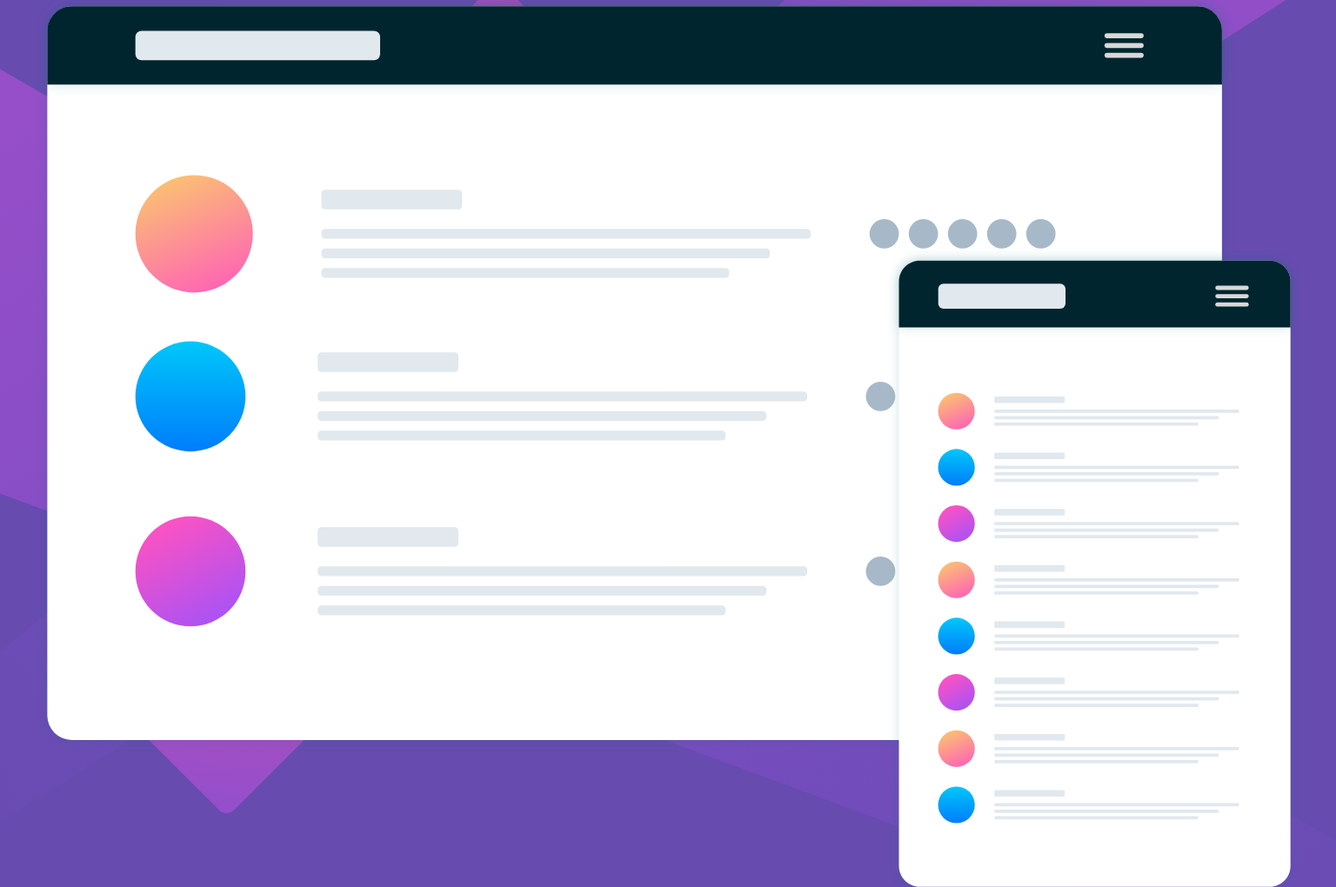
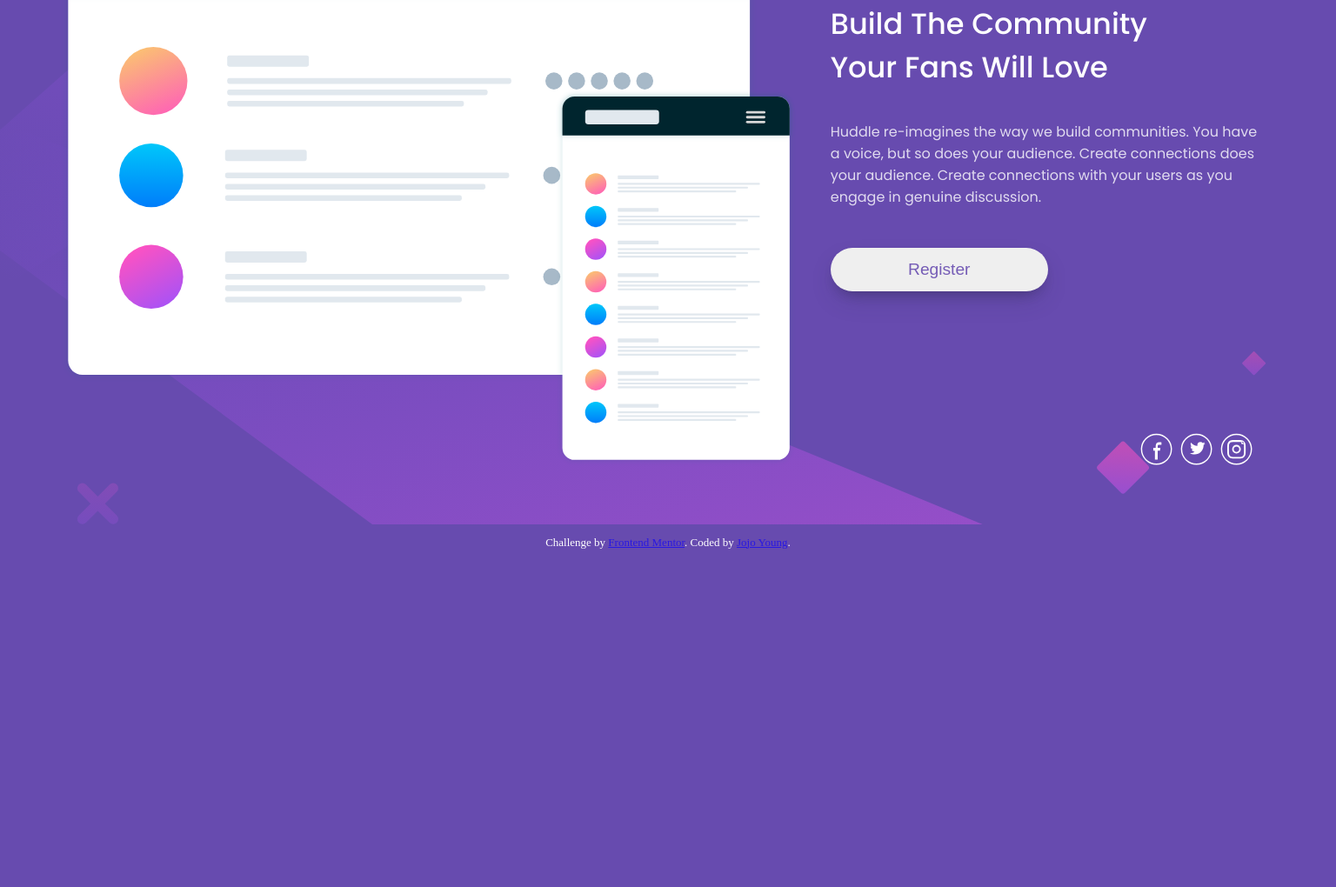
Before and after one commit to youngjorisky/huddle-landing-page-with-single-introductory-section-master, a plain HTML site: page index.html in a window 1536 px wide. Shown: the part 248-1268 px from the top of the page at 87% size. After the commit the page ends 880 px from the top, so only its background shows below. Drawn offline with Linux system fonts and the light colour scheme; a script that the page names is missing.

Commit message:
Update style.css

```diff
--- a/style.css
+++ b/style.css
@@ -41,6 +41,9 @@ h2 ul {
   font-size: 2.1rem;
   font-weight: 500;
 }
+p {
+  display: none;
+}
 .center-button {
   text-align: center;
   margin-top: 30px;
@@ -71,9 +74,66 @@ button:active {
   opacity: 0.8;
 }
 .attribution {
+  display: block;
   font-size: 13px;
   text-align: center;
+  color: white;
 }
 .attribution a {
-  color: hsl(0, 0%, 89%);
+  color: hsl(241, 80%, 52%);
 }
+@media (min-width: 1440px) {
+  .huddle-container {
+    display: flex;
+    flex-direction: row;
+    background-image: url("images/bg-desktop.svg");
+    background-size: 100vw;
+    background-position: center;
+    background-repeat: no-repeat;
+  }
+  .upper {
+    background-image: none;
+  }
+  .upper {
+    width: 55%;
+    padding-left: 70px;
+  }
+  .lower {
+    display: flex;
+    flex-direction: column;
+    justify-content: center;
+    margin-top: 70px;
+    width: 32%;
+  }
+  ul {
+    text-align: left;
+  }
+  .center-button {
+    text-align: left;
+  }
+  .social-media {
+    justify-content: end;
+    align-items: end;
+  }
+  button {
+    margin-bottom: 100px;
+  }
+  h2 ul {
+    padding-top: 100px;
+  }
+  .lighter {
+    display: none;
+  }
+  p {
+    display: block;
+    font-size: 1rem;
+    color: hsl(0, 0%, 100%, 0.8);
+  }
+  .attribution {
+    font-size: 13px;
+    text-align: center;
+  }
+  .attribution a {
+    color: hsl(245, 81%, 49%);
+  }
+}
```
